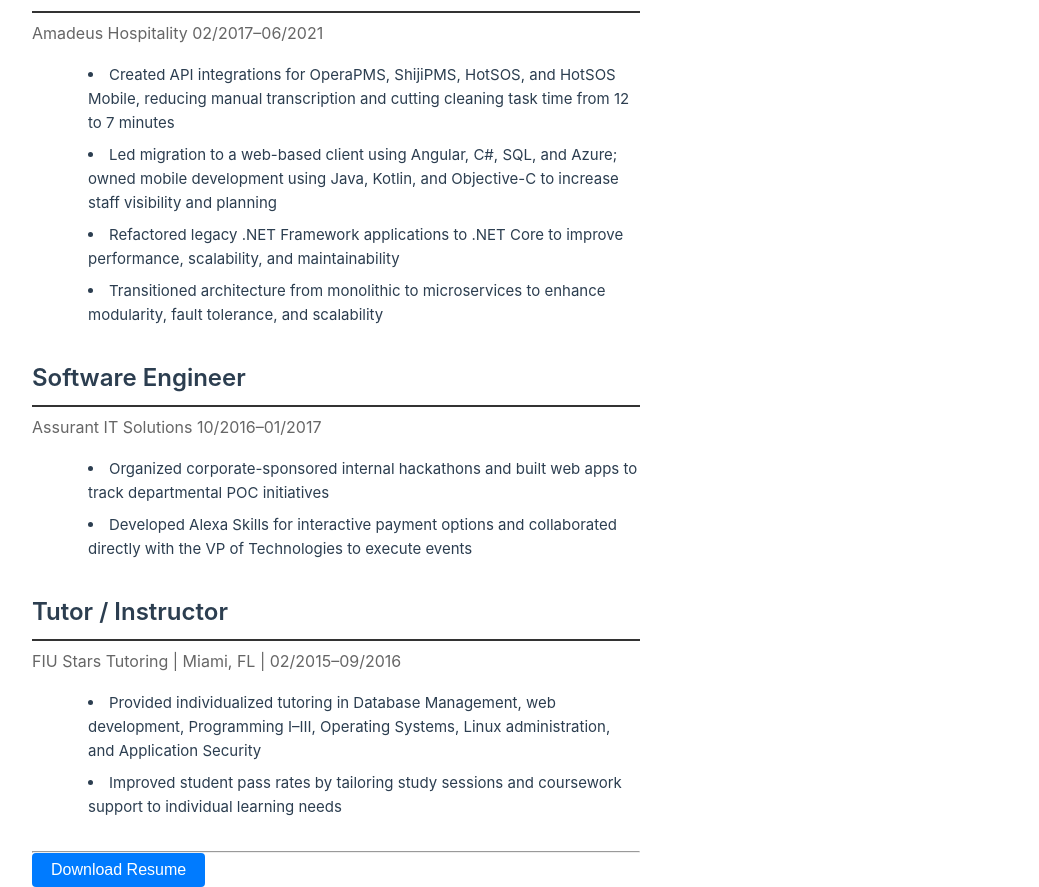
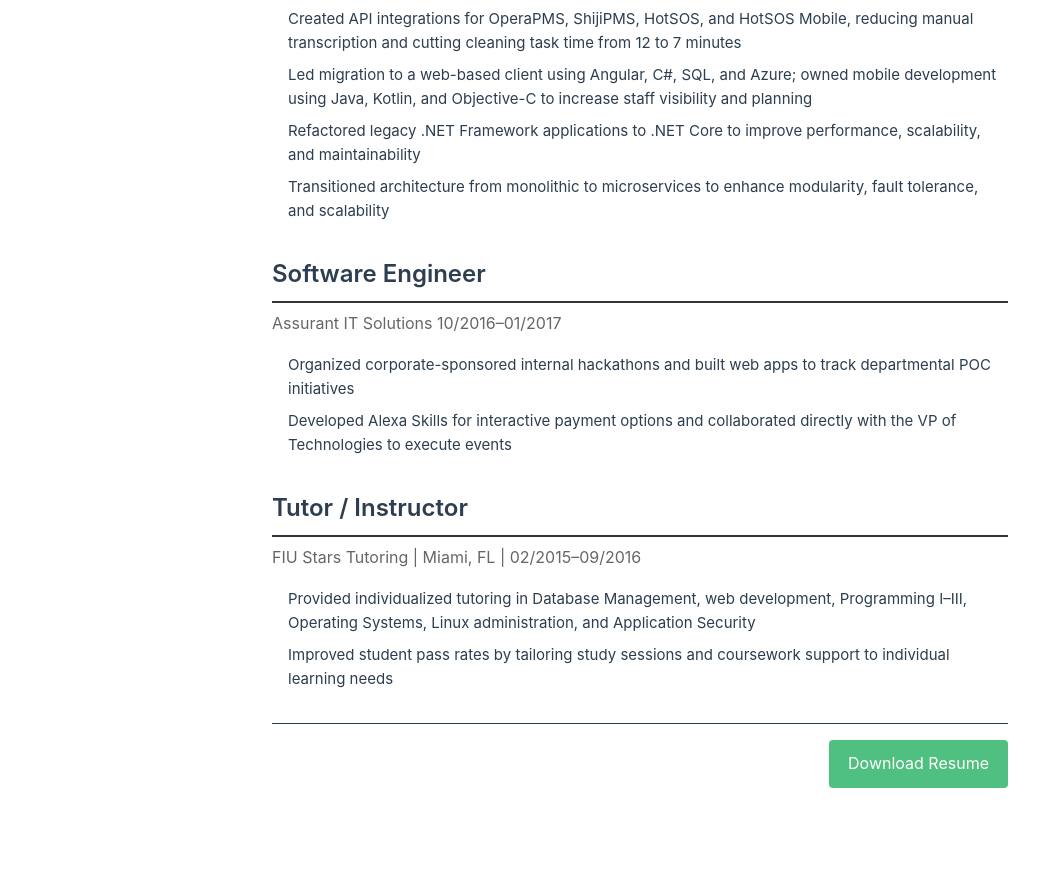
Before and after one commit to ManuelSaleta/vue-resume-site, a Vue app: page / in a window 1280 px wide. Shown: the part 1015-1902 px from the top of the page, without its empty margins (0-1039 px from the left). After the commit the page ends 1867 px from the top, so only its background shows below. Built offline with nearby package versions, Linux system fonts and the light colour scheme.

Commit message:
adds css

```diff
--- a/index.html
+++ b/index.html
@@ -3,6 +3,7 @@
   <head>
     <meta charset="UTF-8" />
     <link rel="icon" href="/favicon.ico" />
+    <link href="/src/assets/main.css" rel="stylesheet" />
     <meta name="viewport" content="width=device-width, initial-scale=1.0" />
     <title>Resume | Manuel Saleta</title>
   </head>
--- a/package.json
+++ b/package.json
@@ -16,7 +16,9 @@
     "format": "prettier --write --experimental-cli src/"
   },
   "dependencies": {
+    "@tailwindcss/vite": "^4.1.18",
     "pinia": "^3.0.4",
+    "tailwindcss": "^4.1.18",
     "vue": "^3.5.25"
   },
   "devDependencies": {
--- a/src/App.vue
+++ b/src/App.vue
@@ -1,10 +1,10 @@
 <script setup lang="ts">
-import ResumeBase from './components/ResumeBase.vue'
+import SiteBase from './components/SiteBase.vue'
 </script>
 
 <template>
   <main>
-    <ResumeBase />
+    <SiteBase />
   </main>
 </template>
 
--- a/src/assets/main.css
+++ b/src/assets/main.css
@@ -1,4 +1,5 @@
 @import './base.css';
+@import 'tailwindcss';
 
 #app {
   max-width: 1280px;
@@ -28,8 +29,6 @@
   }
 
   #app {
-    display: grid;
-    grid-template-columns: 1fr 1fr;
-    padding: 0 2rem;
+    display: flex;
   }
 }
--- a/src/components/ResumeDownloadBtn.vue
+++ b/src/components/ResumeDownloadBtn.vue
@@ -25,7 +25,7 @@
 
 <style scoped>
 .resume-download-btn {
-  background-color: #007bff;
+  background-color: #4fc07f;
   color: white;
   border: none;
   padding: 0.5rem 1rem;
@@ -33,5 +33,8 @@
   cursor: pointer;
   font-size: 1rem;
   transition: background-color 0.3s ease;
+  display: flex;
+  justify-self: flex-end;
+  margin-top: 1rem;
 }
 </style>
--- /dev/null
+++ b/src/components/SiteBase.vue
@@ -0,0 +1,17 @@
+<template>
+  <div class="site-base">
+    <ResumeBase> </ResumeBase>
+  </div>
+</template>
+
+<script setup lang="ts">
+import ResumeBase from './ResumeBase.vue'
+</script>
+
+<style scoped>
+.site-base {
+  padding: 2rem;
+  max-width: 800px;
+  margin: 0 auto;
+}
+</style>
--- a/vite.config.ts
+++ b/vite.config.ts
@@ -3,16 +3,14 @@
 import { defineConfig } from 'vite'
 import vue from '@vitejs/plugin-vue'
 import vueDevTools from 'vite-plugin-vue-devtools'
+import tailwindcss from '@tailwindcss/vite'
 
 // https://vite.dev/config/
 export default defineConfig({
-  plugins: [
-    vue(),
-    vueDevTools(),
-  ],
+  plugins: [vue(), vueDevTools(), tailwindcss()],
   resolve: {
     alias: {
-      '@': fileURLToPath(new URL('./src', import.meta.url))
+      '@': fileURLToPath(new URL('./src', import.meta.url)),
     },
   },
 })
```
Also changed, not shown: 2 other files (tests, documents, lock files or other folders).
